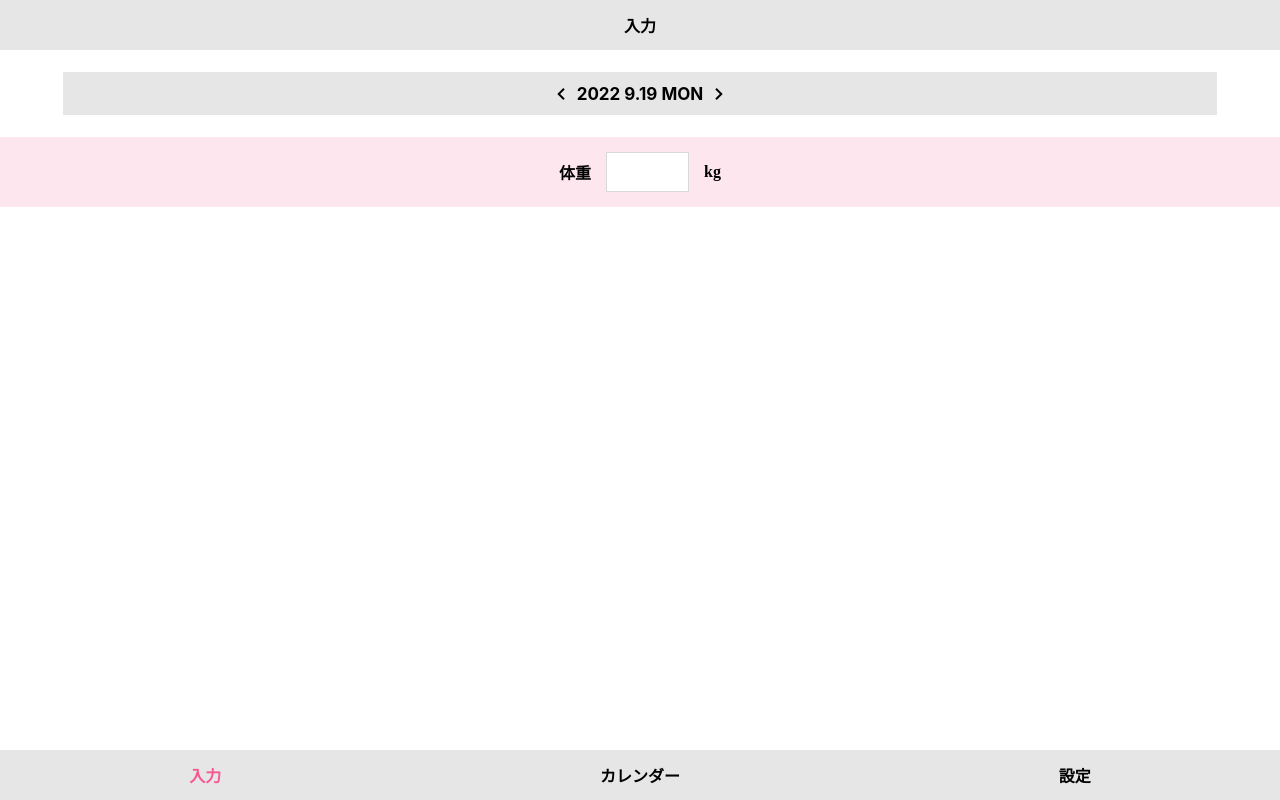
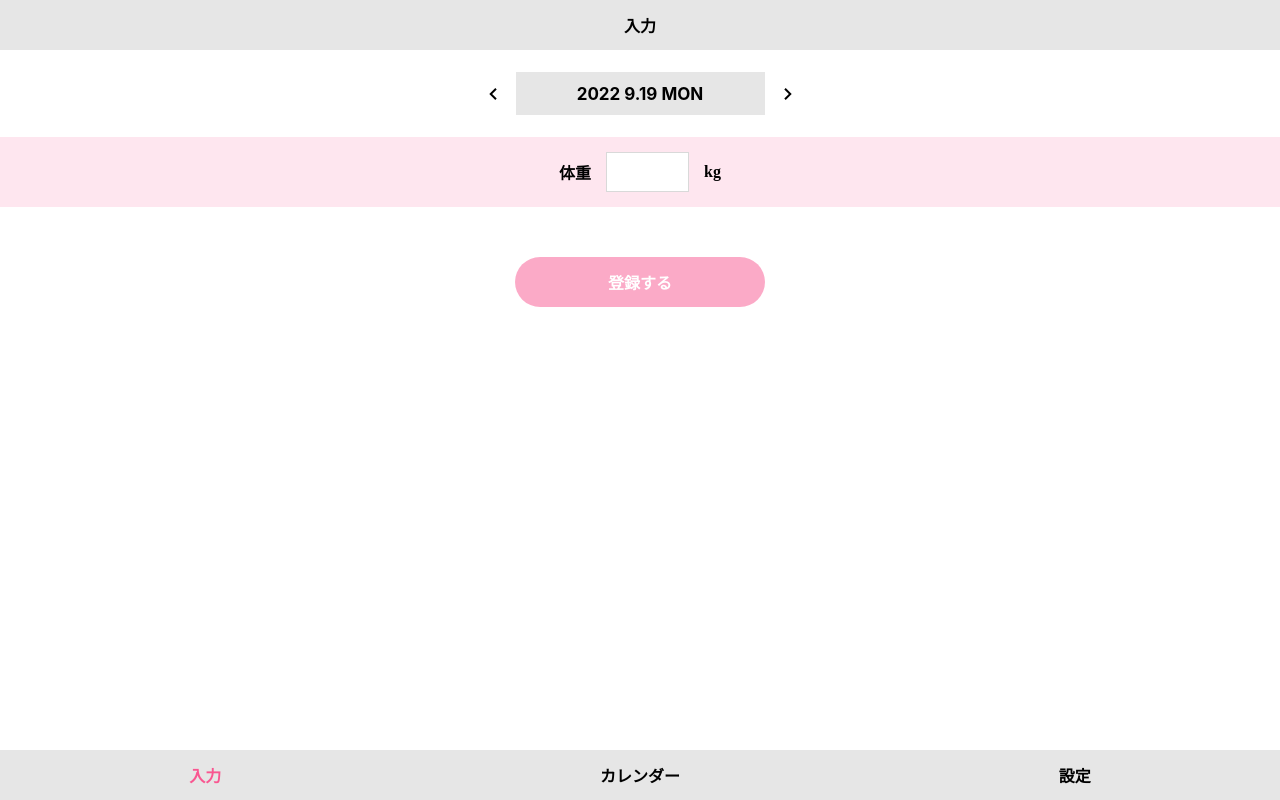
Before and after one commit to marieono/weight_recording_next, a Next.js app: page / in a window 1280 px wide. Built offline with nearby package versions, Linux system fonts and the light colour scheme.

Commit message:
登録ボタン追加

```diff
--- /dev/null
+++ b/src/components/common/Backbutton.tsx
@@ -0,0 +1,19 @@
+const Backbutton = () => {
+  return (
+    <svg
+      width="32"
+      height="32"
+      viewBox="0 0 32 32"
+      fill="none"
+      xmlns="http://www.w3.org/2000/svg"
+    >
+      <path
+        d="M19.705 11.41L18.295 10L12.295 16L18.295 22L19.705 20.59L15.125 16L19.705 11.41Z"
+        fill="black"
+        // fill-opacity="0.54"
+      />
+    </svg>
+  )
+}
+
+export default Backbutton
--- a/src/components/common/Date.tsx
+++ b/src/components/common/Date.tsx
@@ -1,4 +1,6 @@
 import { css } from "@emotion/react"
+import Backbutton from "./Backbutton"
+import Forwordbutton from "./Forwordbutton"
 
 const Date = () => {
   return (
@@ -7,41 +9,25 @@ const Date = () => {
         display: flex;
         justify-content: center;
         align-items: center;
-        margin: 22px 63px;
-        height: 43px;
-        width: 249px auto;
-        font-size: 17px;
         font-weight: bold;
-        background-color: #e6e6e6;
       `}
     >
-      <svg
-        width="32"
-        height="32"
-        viewBox="0 0 32 32"
-        fill="none"
-        xmlns="http://www.w3.org/2000/svg"
+      <Backbutton />
+      <div
+        css={css`
+          display: flex;
+          justify-content: center;
+          align-items: center;
+          margin: 22px 7px;
+          height: 43px;
+          width: 249px;
+          font-size: 17px;
+          background-color: #e6e6e6;
+        `}
       >
-        <path
-          d="M19.705 11.41L18.295 10L12.295 16L18.295 22L19.705 20.59L15.125 16L19.705 11.41Z"
-          fill="black"
-          // fill-opacity="0.54"
-        />
-      </svg>
-      2022 9.19 MON
-      <svg
-        width="32"
-        height="32"
-        viewBox="0 0 32 32"
-        fill="none"
-        xmlns="http://www.w3.org/2000/svg"
-      >
-        <path
-          d="M13.705 10L12.295 11.41L16.875 16L12.295 20.59L13.705 22L19.705 16L13.705 10Z"
-          fill="black"
-          // fill-opacity="0.54"
-        />
-      </svg>
+        2022 9.19 MON
+      </div>
+      <Forwordbutton />
     </div>
   )
 }
--- /dev/null
+++ b/src/components/common/Forwordbutton.tsx
@@ -0,0 +1,19 @@
+const Forwordbutton = () => {
+  return (
+    <svg
+      width="32"
+      height="32"
+      viewBox="0 0 32 32"
+      fill="none"
+      xmlns="http://www.w3.org/2000/svg"
+    >
+      <path
+        d="M13.705 10L12.295 11.41L16.875 16L12.295 20.59L13.705 22L19.705 16L13.705 10Z"
+        fill="black"
+        // fill-opacity="0.54"
+      />
+    </svg>
+  )
+}
+
+export default Forwordbutton
--- /dev/null
+++ b/src/components/common/Registerbutton.tsx
@@ -0,0 +1,24 @@
+import { css } from "@emotion/react"
+
+const Registerbutton = () => {
+  return (
+    <div
+      css={css`
+        display: flex;
+        justify-content: center;
+        align-items: center;
+        margin: 50px auto;
+        font-weight: bold;
+        height: 50px;
+        width: 250px;
+        border-radius: 30px;
+        background-color: #f95791;
+        opacity: 0.5;
+        color: white;
+      `}
+    >
+      登録する
+    </div>
+  )
+}
+export default Registerbutton
--- a/src/components/pages/home/Page.tsx
+++ b/src/components/pages/home/Page.tsx
@@ -3,6 +3,7 @@ import Footer from "../../common/Footer"
 import Header from "../../common/Header"
 import Date from "../../common/Date"
 import Weight_input from "../../common/Weight_input"
+import Registerbutton from "../../common/Registerbutton"
 
 const Page: NextPage = () => {
   return (
@@ -10,6 +11,7 @@ const Page: NextPage = () => {
       <Header />
       <Date />
       <Weight_input />
+      <Registerbutton />
       <Footer />
     </>
   )
```
